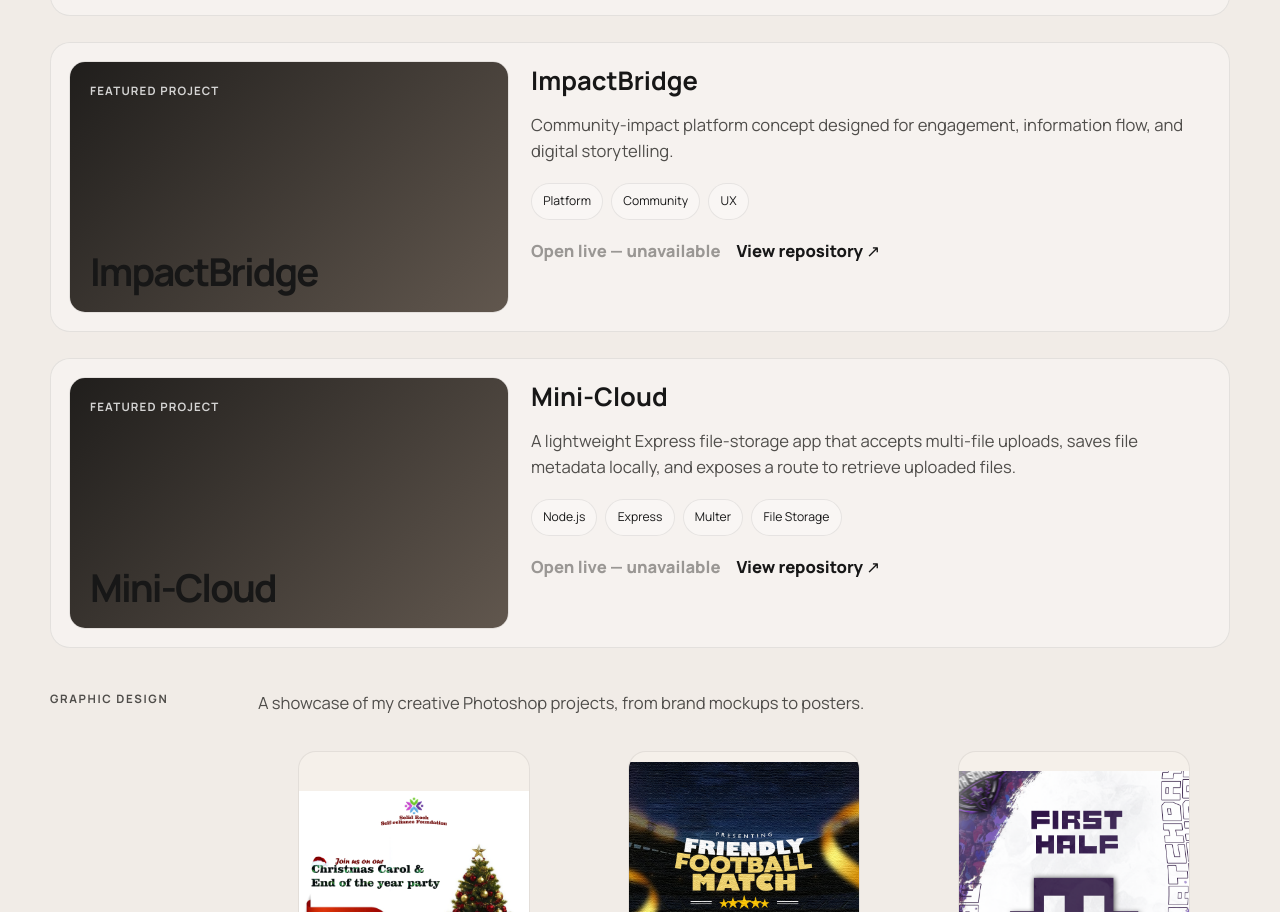
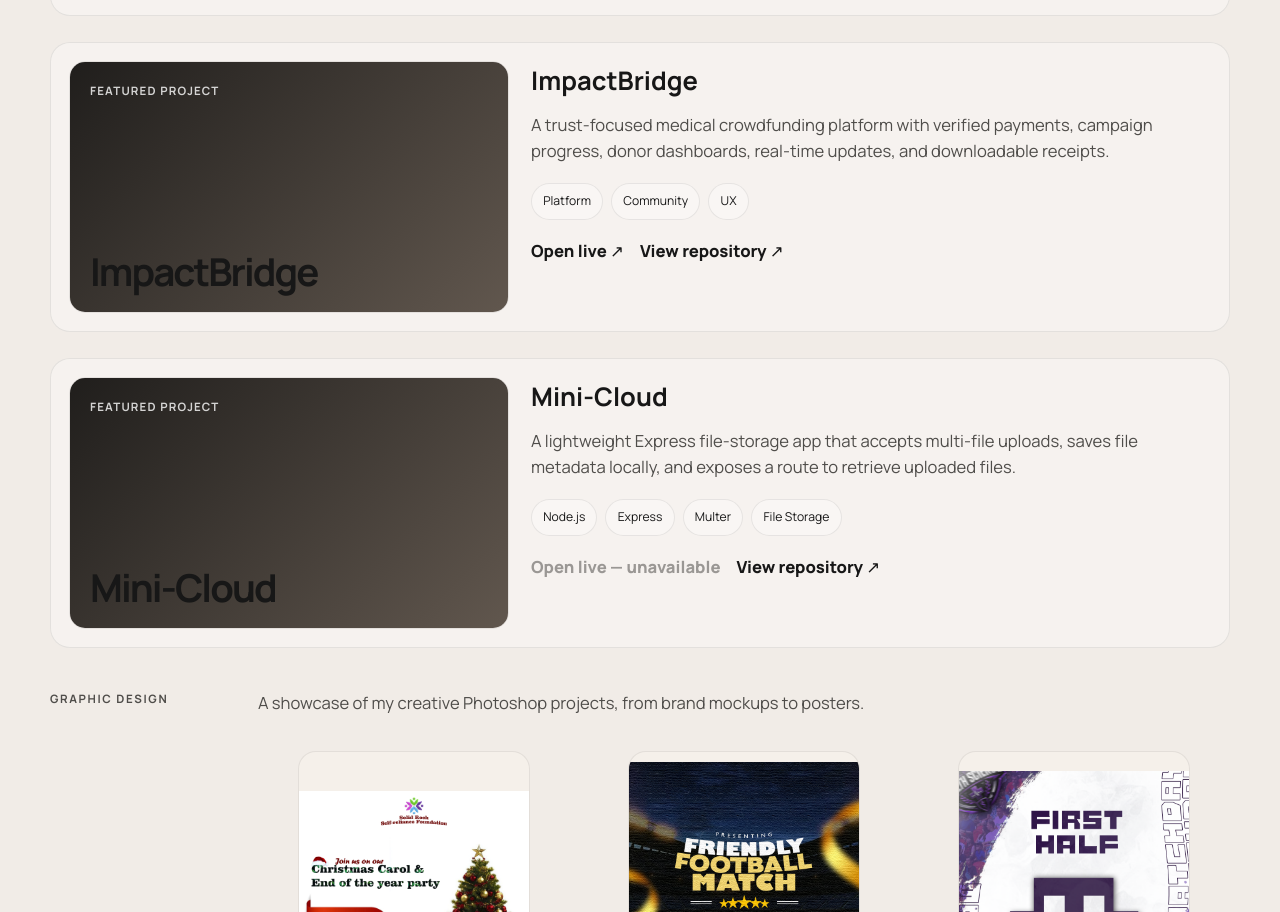
Before and after one commit to webhoster45/gbengaayo, a React (Vite) app: page / in a window 1280 px wide. Shown: the part 4883-5795 px from the top of the page. Built offline with nearby package versions, Linux system fonts and the light colour scheme.

Commit message:
Add ImpactBridge live project link

```diff
--- a/src/App.jsx
+++ b/src/App.jsx
@@ -83,8 +83,9 @@ const projectCards = [
   },
   {
     name: 'ImpactBridge',
-    description: 'Community-impact platform concept designed for engagement, information flow, and digital storytelling.',
+    description: 'A trust-focused medical crowdfunding platform with verified payments, campaign progress, donor dashboards, real-time updates, and downloadable receipts.',
     stack: ['Platform', 'Community', 'UX'],
+    liveUrl: 'https://impact-bridge-six.vercel.app/',
     repoUrl: 'https://github.com/Georgeozoemena/ImpactBridge',
   },
   {
```
